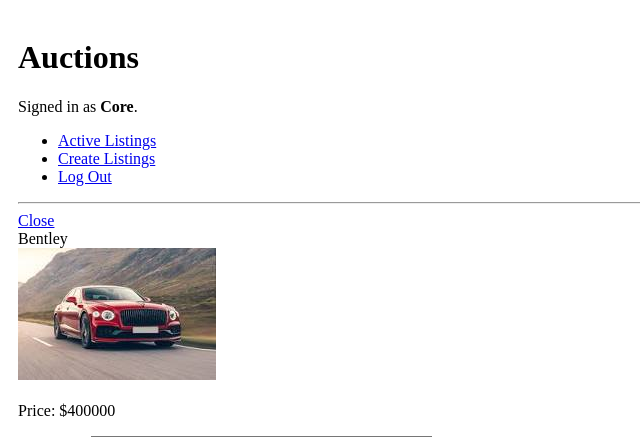
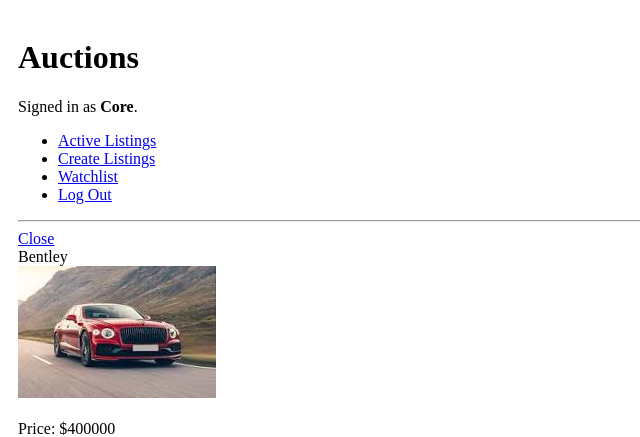
Before and after one commit to Corelade/Commerce, a Django app: page /auctions/Bentley in a window 1280 px wide. Shown: the top 437 px of the page, without its empty margins (0-640 px from the left). Run offline with Django 3.2, Linux system fonts and the light colour scheme; a user stored in the database is signed in; data comes from the database, SQL or seed files in the repository; both versions use the stored data as it was after the commit.

Commit message:
Watchlist

```diff
--- a/auctions/templates/auctions/index.html
+++ b/auctions/templates/auctions/index.html
@@ -5,7 +5,9 @@
         <ul>
             {% for auctions in auction_listings %}
             <li>
-                <img src="{{auctions.image.url}}">
+                {% if auctions.image %}
+                    <img src="{{auctions.image.url}}" alt="{{auctions.item_name}}">
+                {% endif %}
                 <a href="{% url 'listing_page' auctions%}">{{auctions}}</a> <br>
                 Description: {{auctions.description}} <br>
                 Price: ${{auctions.price}} <br>
--- a/auctions/templates/auctions/layout.html
+++ b/auctions/templates/auctions/layout.html
@@ -17,21 +17,36 @@
         </div>
         <ul class="nav">
             <li class="nav-item">
-                <a class="nav-link" href="{% url 'index' %}">Active Listings</a>
+                <a class="nav-link" href="{% url 'index' %}">
+                    Active Listings
+                </a>
             </li>
             {% if user.is_authenticated %}
                 <li class="nav-item">
-                <a class="nav-link" href="{% url 'create_listing' %}">Create Listings</a>
+                    <a class="nav-link" href="{% url 'create_listing' %}">
+                        Create Listings
+                    </a>
                 </li>
                 <li class="nav-item">
-                    <a class="nav-link" href="{% url 'logout' %}">Log Out</a>
+                    <a class="nav-link" href="{% url 'watchlist' %}">
+                        Watchlist
+                    </a>
+                </li>
+                <li class="nav-item">
+                    <a class="nav-link" href="{% url 'logout' %}">
+                        Log Out
+                    </a>
                 </li>
             {% else %}
                 <li class="nav-item">
-                    <a class="nav-link" href="{% url 'login' %}">Log In</a>
+                    <a class="nav-link" href="{% url 'login' %}">
+                        Log In
+                    </a>
                 </li>
                 <li class="nav-item">
-                    <a class="nav-link" href="{% url 'register' %}">Register</a>
+                    <a class="nav-link" href="{% url 'register' %}">
+                        Register
+                    </a>
                 </li>
             {% endif %}
         </ul>
--- a/auctions/templates/auctions/listing_page.html
+++ b/auctions/templates/auctions/listing_page.html
@@ -26,7 +26,9 @@
 
     {{name}} <br>
 
-    <img src="{{item.image.url}}"><br>
+    {% if item.image %}
+        <img src="{{item.image.url}}" alt="{{item.item_name}}"><br>
+    {% endif %}
     {{ item.description }}<br>
     Price: ${{item.price}} <br>
 
--- a/auctions/urls.py
+++ b/auctions/urls.py
@@ -13,4 +13,5 @@ urlpatterns = [
     path("<str:name>/remove", views.remove, name="remove"),
     path("<str:name>/close", views.close, name="close"),
     path("<str:name>/comment", views.comment, name="comment"),
+    path("watchlist", views.watchlist, name="watchlist"),
 ]
--- a/auctions/views.py
+++ b/auctions/views.py
@@ -70,7 +70,7 @@ class CreateForm(forms.Form):
     category = forms.CharField(max_length=30)
     image = forms.ImageField(required=False)
     description = forms.CharField(required=False, widget=forms.Textarea(attrs={'rows': 4, 'cols': 40}))
-    starting_bid = forms.IntegerField(min_value=0)
+    price = forms.IntegerField(min_value=0)
 
 
 def create_listing(request):
@@ -81,18 +81,17 @@ def create_listing(request):
             category = form.cleaned_data['category']
             image = form.cleaned_data['image']
             description = form.cleaned_data['description']
-            starting_bid = form.cleaned_data['starting_bid']
+            price = form.cleaned_data['price']
             category = Category(category=category)
             category.save()
             listing = AuctionListings(user=request.user, item_name=item_name, description=description,
-                                      starting_bid=starting_bid, category=category, image=image)
+                                      price=price, category=category, image=image)
             listing.save()
             return HttpResponseRedirect(reverse(index))
         else:
             return render(request, 'auctions/create_listing.html', {
                 'form': CreateForm(request.POST)
             })
-
     return render(request, 'auctions/create_listing.html', {
         'form': CreateForm()
     })
@@ -276,3 +275,6 @@ def comment(request, name):
                 'current_bid': new_bid.new_bid,
                 'comment_form': CommentForm(),
             })
+
+def watchlist(request):
+    pass
```
Also changed, not shown: auctions/templates/auctions/watchlist.html (+9 -1 lines), auctions/migrations/0005_auctionlistings_is_closed.py (added), auctions/migrations/0006_comment.py (added), auctions/models.py (line endings or trailing spaces), db.sqlite3, media/images/bentley.jfif (added), media/images/bentley_06hh2gD.jfif (added).
